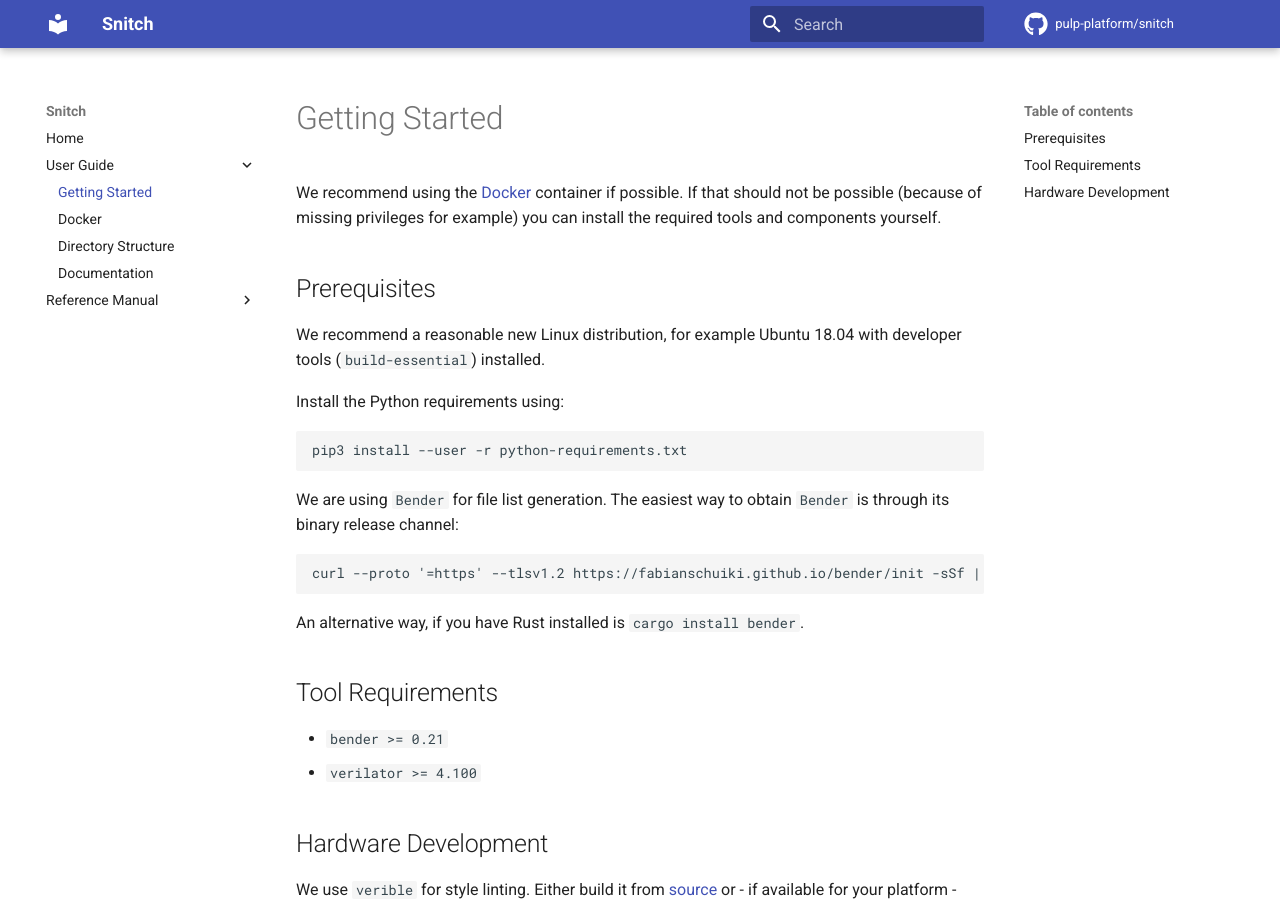
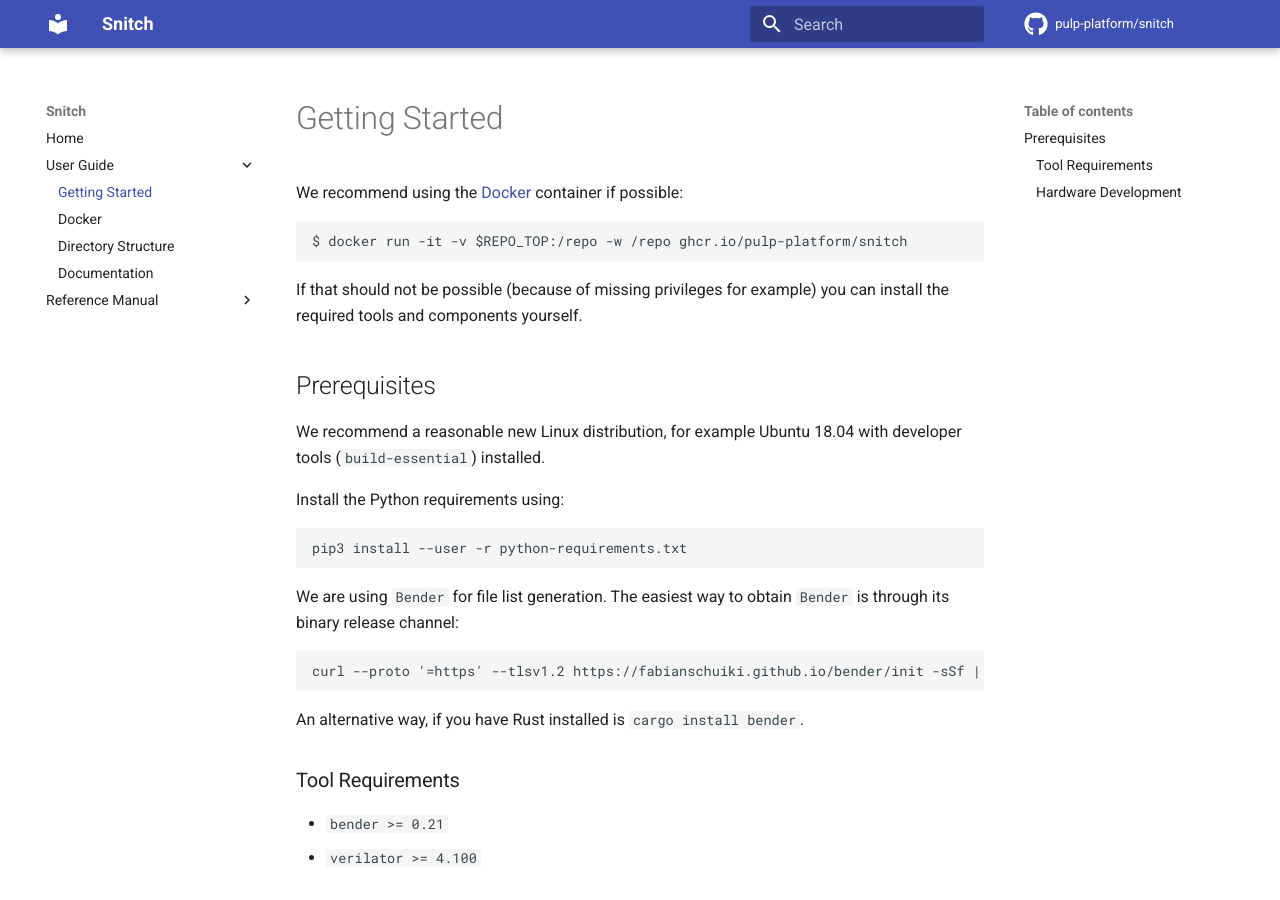
Before and after one commit to pulp-platform/occamy, an MkDocs documentation site: the page built from docs/ug/getting_started.md, in a window 1280 px wide and 900 px high. Built offline with MkDocs 1.6.1 and Material for MkDocs 9.7.7, drawn with Linux system fonts in a browser that asks for light colours; comment, search, counter and statistics services are not loaded.

Commit message:
docker: Build container and publish (#8)

````diff
--- a/docs/ug/getting_started.md
+++ b/docs/ug/getting_started.md
@@ -1,8 +1,13 @@
 # Getting Started
 
-We recommend using the [Docker](ug/../docker.md) container if possible. If that
-should not be possible (because of missing privileges for example) you can
-install the required tools and components yourself.
+We recommend using the [Docker](ug/../docker.md) container if possible:
+
+```
+$ docker run -it -v $REPO_TOP:/repo -w /repo ghcr.io/pulp-platform/snitch
+```
+
+If that should not be possible (because of missing privileges for example) you
+can install the required tools and components yourself.
 
 ## Prerequisites
 
@@ -24,12 +29,12 @@
 
 An alternative way, if you have Rust installed is `cargo install bender`.
 
-## Tool Requirements
+### Tool Requirements
 
 - `bender >= 0.21`
 - `verilator >= 4.100`
 
-## Hardware Development
+### Hardware Development
 
 We use `verible` for style linting. Either build it from
 [source](https://github.com/google/verible) or - if available for your platform
````
